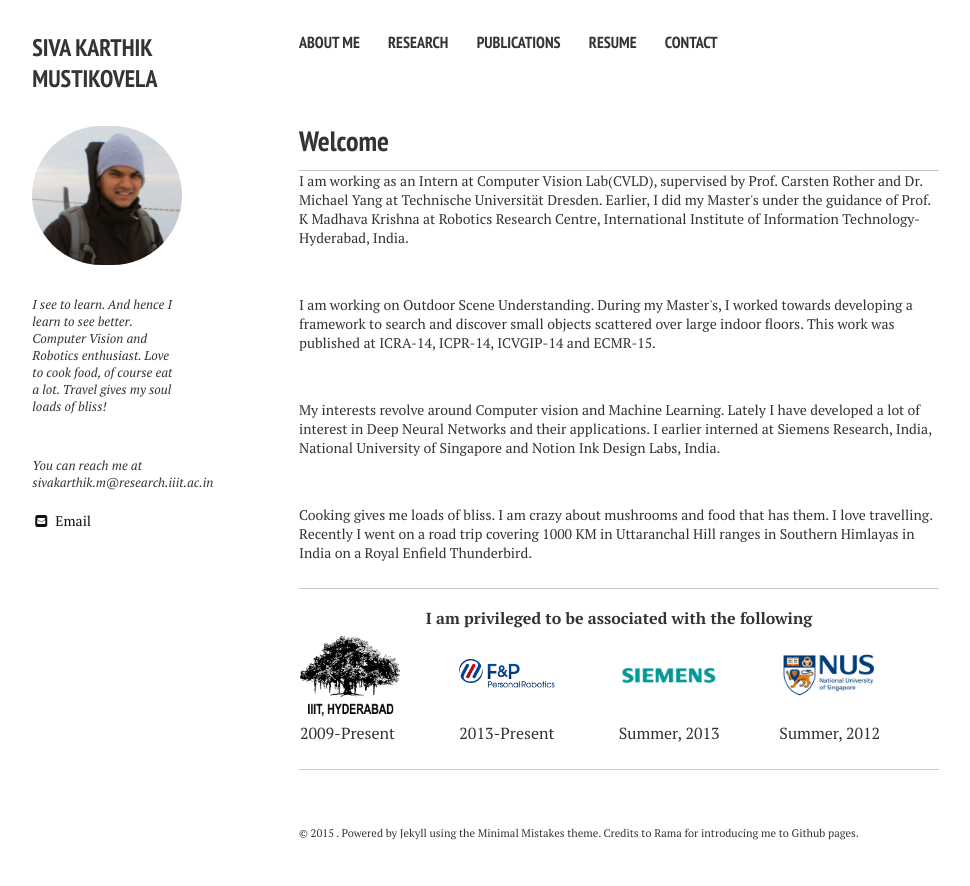
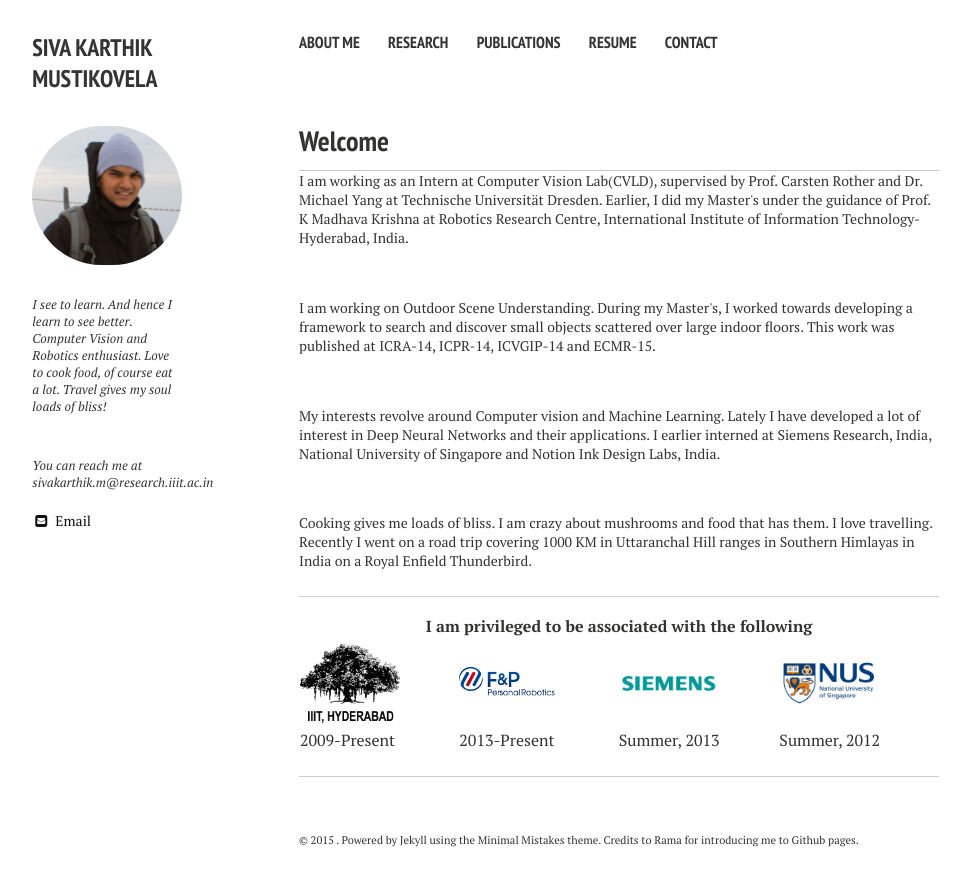
Before and after one commit to sivakm/sivakm.github.io, a Jekyll site: the page built from index.md, in a window 1280 px wide. Shown: the top 886 px of the page, without its empty margins (21-991 px from the left). Built offline with Jekyll 4.4.1, drawn with Linux system fonts in a browser that asks for light colours; nearby versions of some CDN libraries.

Commit message:
Update home.html

```diff
--- a/_layouts/home.html
+++ b/_layouts/home.html
@@ -25,15 +25,15 @@
   <p>
      I am working as an Intern at <a href="http://cvlab-dresden.de/"> Computer Vision Lab(CVLD)</a>, supervised by <a href="http://cvlab-dresden.de/people/"> Prof. Carsten Rother </a> and <a href="http://cvlab-dresden.de/people/"> Dr. Michael Yang </a> at <a href="http://www.tu-dresden.de/"> Technische Universität Dresden</a>. Earlier, I did my Master's under the guidance of Prof. K Madhava Krishna at <a href="http://robotics.iiit.ac.in/"> Robotics Research Centre</a>, International Institute of Information Technology-Hyderabad, India.
   </p>
-  <br/>
+  <hr style="height:5pt; visibility:hidden;" />
   <p>
     I am working on Outdoor Scene Understanding. During my Master's, I worked towards developing a framework to search and discover small objects scattered over large indoor floors. This work was published at ICRA-14, ICPR-14, ICVGIP-14 and ECMR-15.
   </p>
-  <br/>
+  <hr style="height:5pt; visibility:hidden;" />
   <p>
     My interests revolve around Computer vision and Machine Learning. Lately I have developed a lot of interest in Deep Neural Networks and their applications. I earlier interned at Siemens Research, India, National University of Singapore and Notion Ink Design Labs, India.
   </p>
-  <br/>
+  <hr style="height:5pt; visibility:hidden;" />
   <p>
     Cooking gives me loads of bliss. I am crazy about mushrooms and food that has them. I love travelling. Recently I went on a road trip covering 1000 KM in Uttaranchal Hill ranges in Southern Himlayas in India on a Royal Enfield Thunderbird.
   </p>
```
